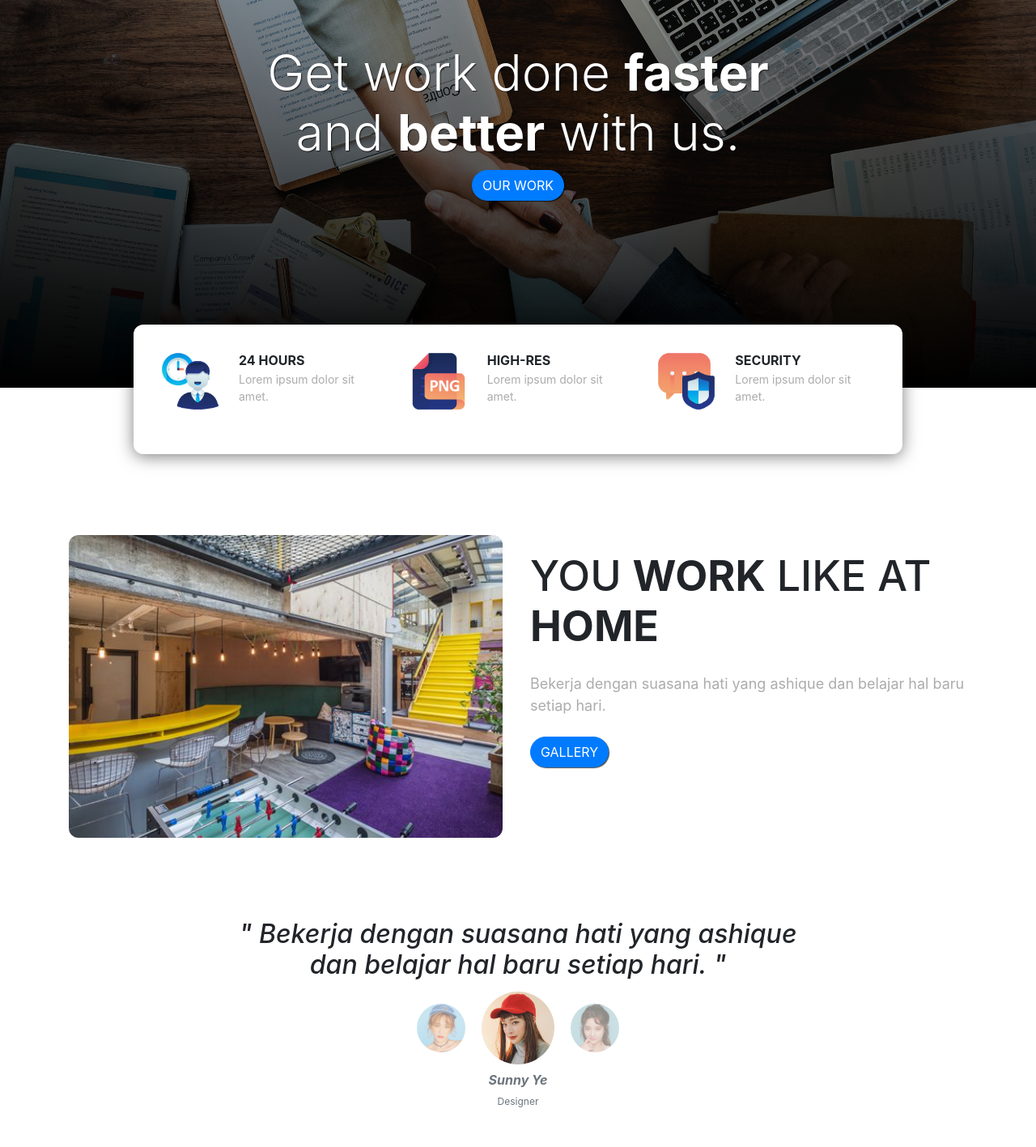
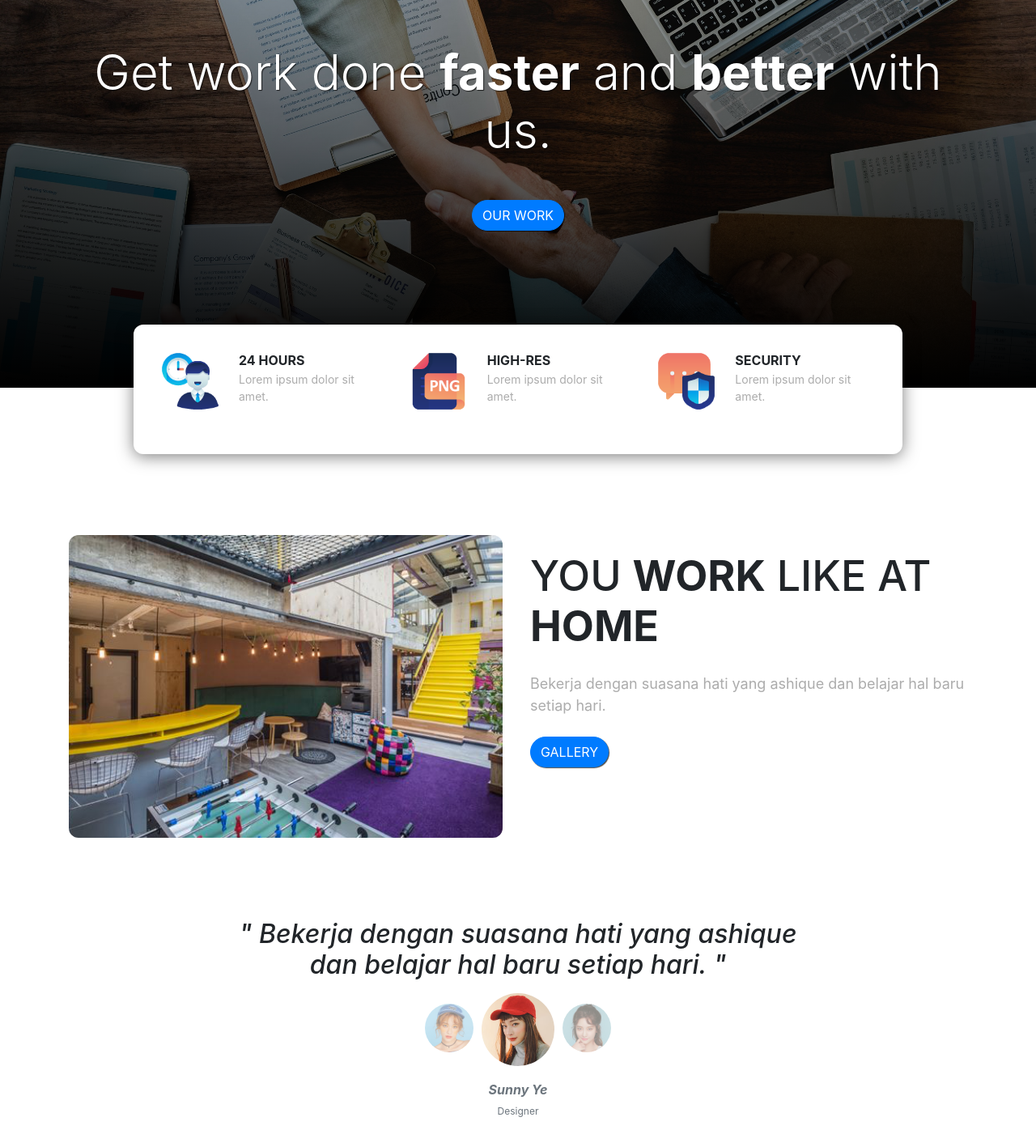
Before and after one commit to redbrad/landing-page, a plain HTML site: page index.html in a window 1280 px wide. Shown: the part 160-1577 px from the top of the page at 81% size. Drawn offline with nearby package versions, Linux system fonts and the light colour scheme; a web font is replaced by a local one.

Commit message:
Memperkecil tulisan Jumbotron di Desktop Version dan memperbaiki img di section testimonial.

```diff
--- a/index.html
+++ b/index.html
@@ -49,7 +49,7 @@
     <!-- Jumbotron -->
     <div class="jumbotron jumbotron-fluid">
       <div class="container">
-        <h1 class="display-4">Get work done <span>faster</span><br>and <span>better</span> with us.</h1>
+        <h1 class="display-4">Get work done <span>faster</span> and <span>better</span> with us.</h1>
         <a href="" class="btn btn-primary tombol">our work</a>
       </div>
     </div>
--- a/style.css
+++ b/style.css
@@ -107,14 +107,15 @@
 
 .testimonial figure img {
   width: 60px;
-  margin: 20px 10px 10px;
+  margin: 20px 5px;
+  /* margin: 20px 10px 10px; */
   opacity: .5;
 }
 
 .testimonial figure img.active {
   width: 90px;
   opacity: 1;
-  margin-top: 5px;
+  margin-top: 7px;
 }
 
 .testimonial figure h5 {
@@ -167,7 +168,8 @@
     margin-top: -75px;
   }
   .jumbotron .display-4 {
-    font-size: 62px;
+    font-size: 60px;
+    margin-bottom: 50px;
   }
   .workingspace {
     text-align: left;
```
